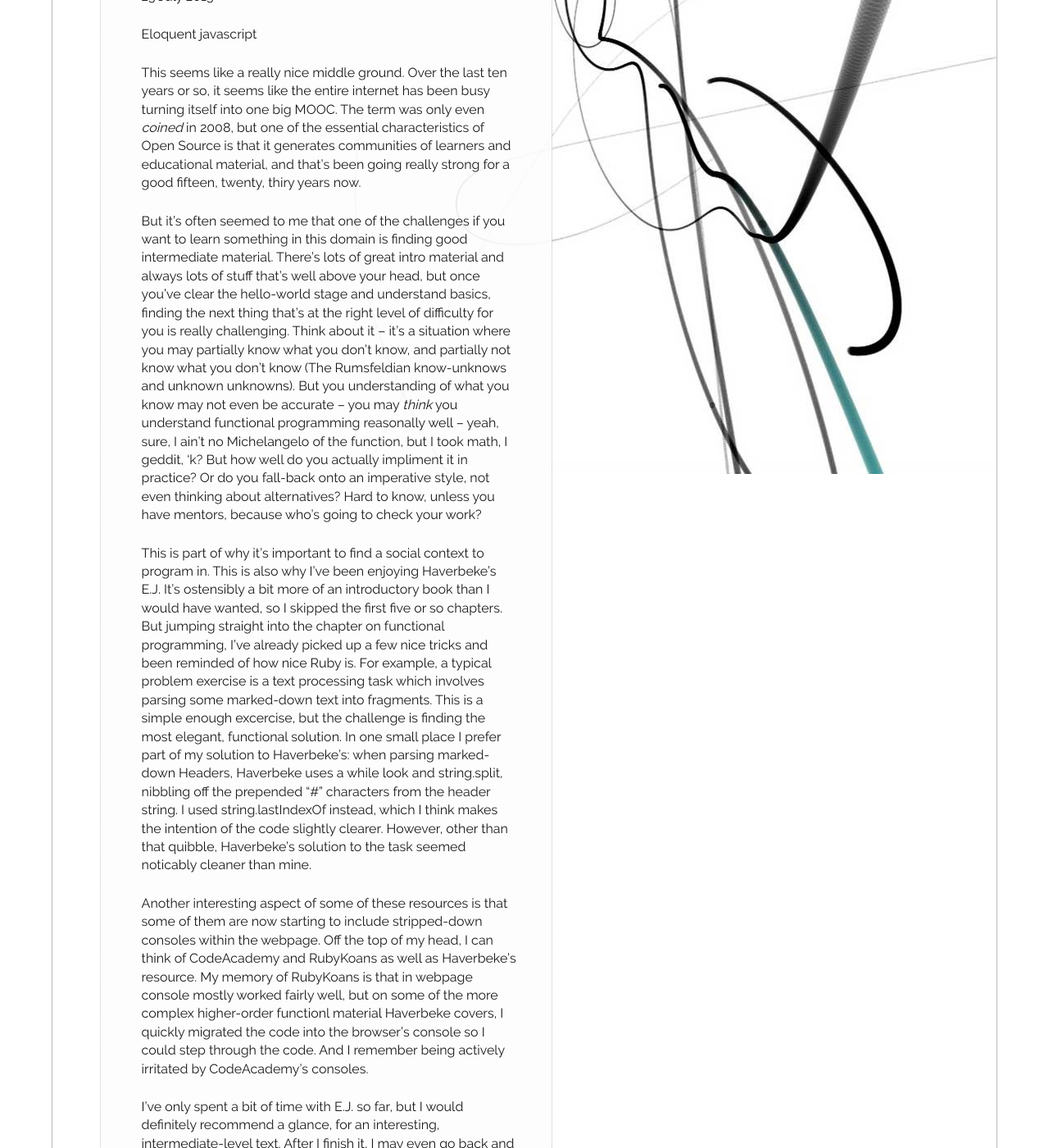
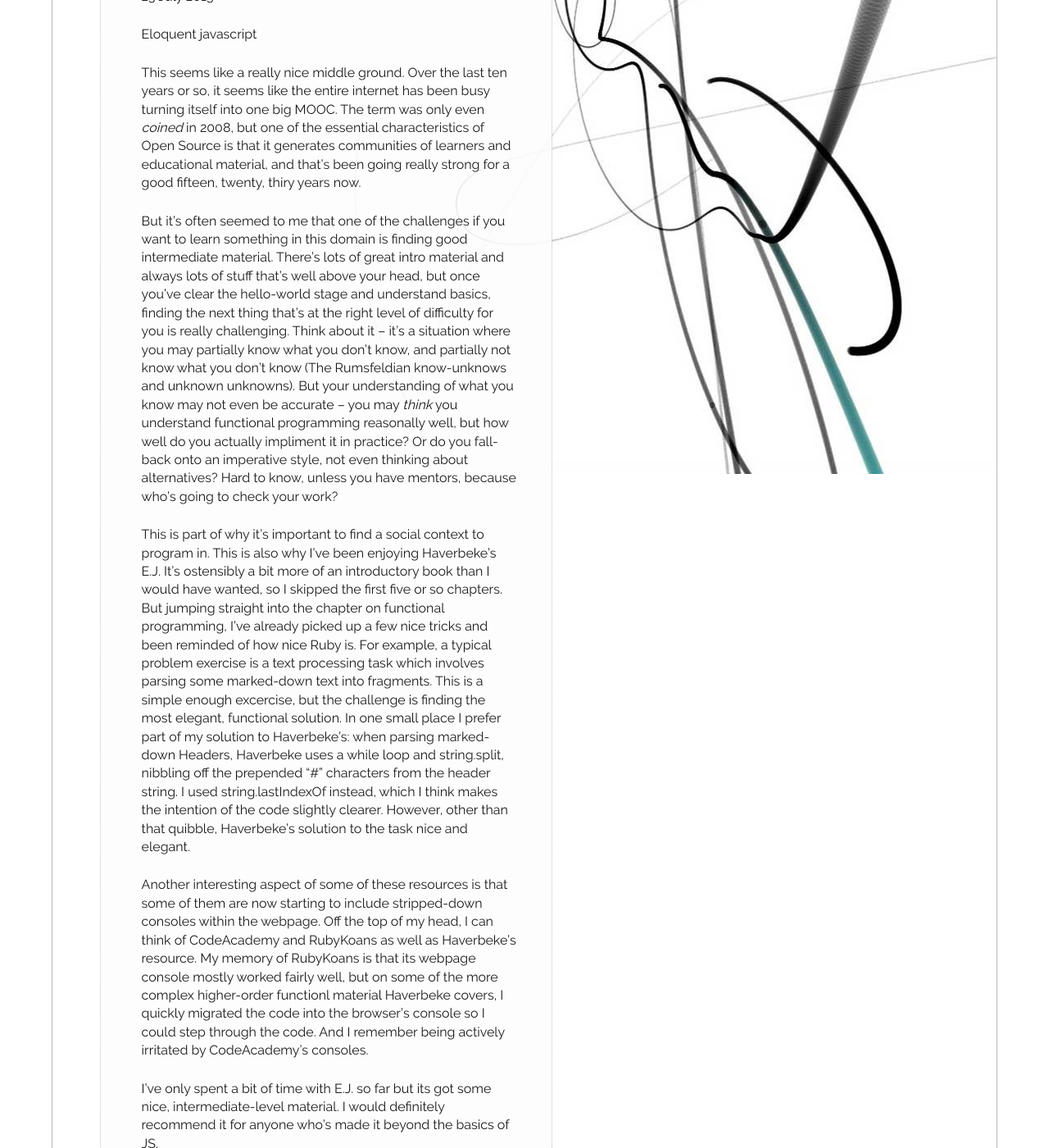
Before and after one commit to Lkoren/lkoren.github.io, a Jekyll site: the page built from _posts/2013-07-23-Eloquent_javascript.markdown, in a window 1280 px wide and 1400 px high, scrolled down 243 px. Shown: the whole window at 82% size. Built offline with Jekyll 4.4.1, drawn with Linux system fonts in a browser that asks for light colours; Markdown is read by kramdown in place of the engine named in the settings; some of the changed text lies outside the part shown.

Commit message:
Minor tweaks.

```diff
--- a/_posts/2013-07-23-Eloquent_javascript.markdown
+++ b/_posts/2013-07-23-Eloquent_javascript.markdown
@@ -9,13 +9,13 @@ Eloquent javascript
 
 This seems like a really nice middle ground. Over the last ten years or so, it seems like the entire internet has been busy turning itself into one big MOOC. The term was only even *coined* in 2008, but one of the essential characteristics of Open Source is that it generates communities of learners and educational material, and that's been going really strong for a good fifteen, twenty, thiry years now.
 
-But it's often seemed to me that one of the challenges if you want to learn something in this domain is finding good intermediate material. There's lots of great intro material and always lots of stuff that's well above your head, but once you've clear the hello-world stage and understand basics, finding the next thing that's at the right level of difficulty for you is really challenging. Think about it -- it's a situation where you may partially know what you don't know, and partially not know what you don't know (The Rumsfeldian know-unknows and unknown unknowns). But you understanding of what you know may not even be accurate -- you may *think* you understand functional programming reasonally well -- yeah, sure, I ain't no Michelangelo of the function, but I took math, I geddit, 'k? But how well do you actually impliment it in practice? Or do you fall-back onto an imperative style, not even thinking about alternatives? Hard to know, unless you have mentors, because who's going to check your work?
+But it's often seemed to me that one of the challenges if you want to learn something in this domain is finding good intermediate material. There's lots of great intro material and always lots of stuff that's well above your head, but once you've clear the hello-world stage and understand basics, finding the next thing that's at the right level of difficulty for you is really challenging. Think about it -- it's a situation where you may partially know what you don't know, and partially not know what you don't know (The Rumsfeldian know-unknows and unknown unknowns). But your understanding of what you know may not even be accurate -- you may *think* you understand functional programming reasonally well, but how well do you actually impliment it in practice? Or do you fall-back onto an imperative style, not even thinking about alternatives? Hard to know, unless you have mentors, because who's going to check your work?
 
-This is part of why it's important to find a social context to program in. This is also why I've been enjoying Haverbeke's E.J. It's ostensibly a bit more of an introductory book than I would have wanted, so I skipped the first five or so chapters. But jumping straight into the chapter on functional programming, I've already picked up a few nice tricks and been reminded of how nice Ruby is. For example, a typical problem exercise is a text processing task which involves parsing some marked-down text into fragments. This is a simple enough excercise, but the challenge is finding the most elegant, functional solution. In one small place I prefer part of my solution to Haverbeke's: when parsing marked-down Headers, Haverbeke uses a while look and string.split, nibbling off the prepended "#" characters from the header string. I used string.lastIndexOf instead, which I think makes the intention of the code slightly clearer. However, other than that quibble, Haverbeke's solution to the task seemed noticably cleaner than mine.
+This is part of why it's important to find a social context to program in. This is also why I've been enjoying Haverbeke's E.J. It's ostensibly a bit more of an introductory book than I would have wanted, so I skipped the first five or so chapters. But jumping straight into the chapter on functional programming, I've already picked up a few nice tricks and been reminded of how nice Ruby is. For example, a typical problem exercise is a text processing task which involves parsing some marked-down text into fragments. This is a simple enough excercise, but the challenge is finding the most elegant, functional solution. In one small place I prefer part of my solution to Haverbeke's: when parsing marked-down Headers, Haverbeke uses a while loop and string.split, nibbling off the prepended "#" characters from the header string. I used string.lastIndexOf instead, which I think makes the intention of the code slightly clearer. However, other than that quibble, Haverbeke's solution to the task nice and elegant.
 
-Another interesting aspect of some of these resources is that some of them are now starting to include stripped-down consoles within the webpage. Off the top of my head, I can think of CodeAcademy and RubyKoans as well as Haverbeke's resource. My memory of RubyKoans is that in webpage console mostly worked fairly well, but on some of the more complex higher-order functionl material Haverbeke covers, I quickly migrated the code into the browser's console so I could step through the code. And I remember being actively irritated by CodeAcademy's consoles.
+Another interesting aspect of some of these resources is that some of them are now starting to include stripped-down consoles within the webpage. Off the top of my head, I can think of CodeAcademy and RubyKoans as well as Haverbeke's resource. My memory of RubyKoans is that its webpage console mostly worked fairly well, but on some of the more complex higher-order functionl material Haverbeke covers, I quickly migrated the code into the browser's console so I could step through the code. And I remember being actively irritated by CodeAcademy's consoles.
 
-I've only spent a bit of time with E.J. so far, but I would definitely recommend a glance, for an interesting, intermediate-level text. After I finish it, I may even go back and take a skim through those first five chapters.
+I've only spent a bit of time with E.J. so far but its got some nice, intermediate-level material. I would definitely recommend it for anyone who's made it beyond the basics of JS.
 
 Marijn Haverbeke's Eloquent Javascript is a free textbook, availble as a PDF and online, with interactive code snippets.
 http://eloquentjavascript.net/
```
Also changed, not shown: portfolio_v1.0.md (+1 -1 lines), 1 other file.
